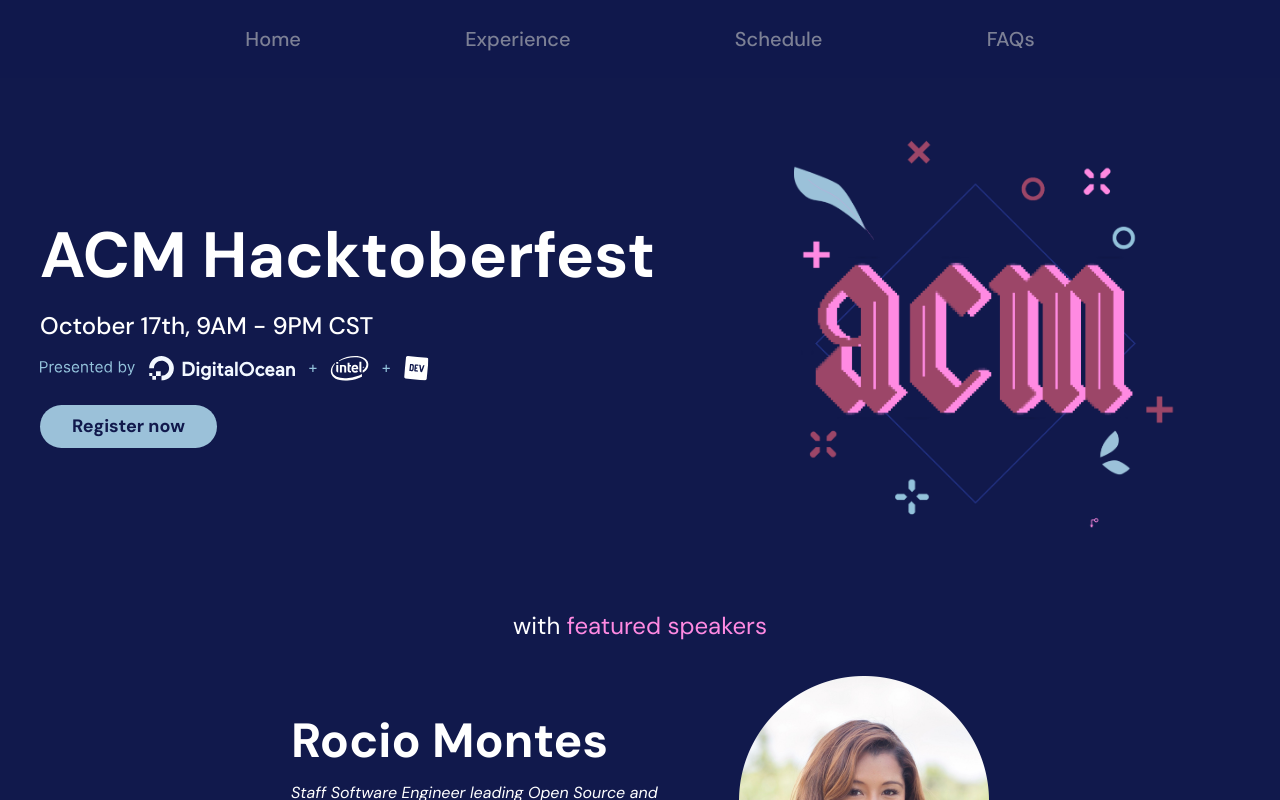
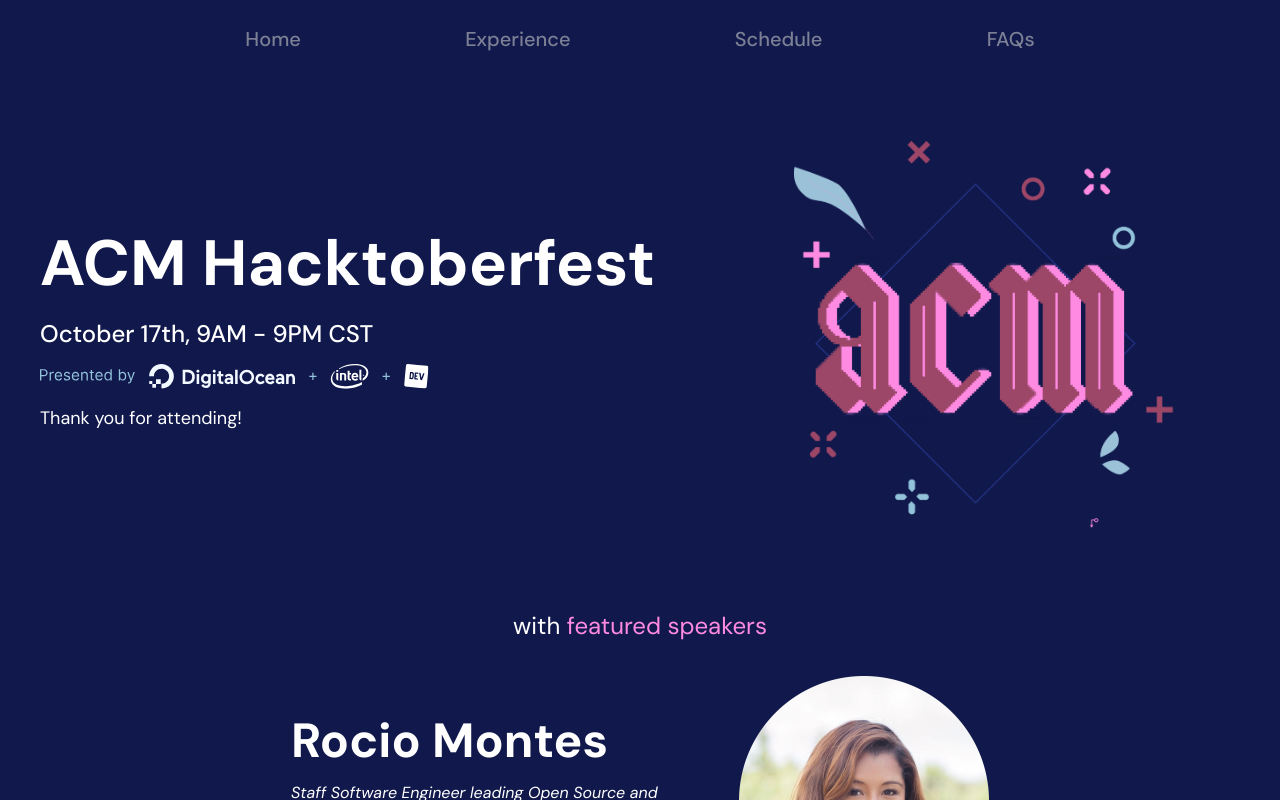
Before and after one commit to acmutd/hacktoberfest-site, a Next.js app: page / in a window 1280 px wide. Shown: the top 800 px of the page. Built offline with nearby package versions, Linux system fonts and the light colour scheme; no server answers.

Commit message:
Remove register button

```diff
--- a/components/hero.tsx
+++ b/components/hero.tsx
@@ -26,11 +26,12 @@
             className='mt-2'
           />
           <div className='w-full flex-row items-center'>
-            <button
+            <div className='text-lg mt-2 py-2'>Thank you for attending!</div>
+            {/* <button
               onClick={registerBtnClick}
               className='mt-6 rounded-full py-2 px-8 text-lg bg-pond hover:bg-blue-300 hover:text-black text-ocean font-bold'>
               Register now
-            </button>
+            </button> */}
             {/* <Link href='/leaderboard'>
               <button className='ml-4 mt-6 rounded-full py-2 px-8 text-lg bg-pink-500 hover:bg-pink-800 text-gray-300 hover:text-gray-400 font-bold'>
                 Leaderboard
```
